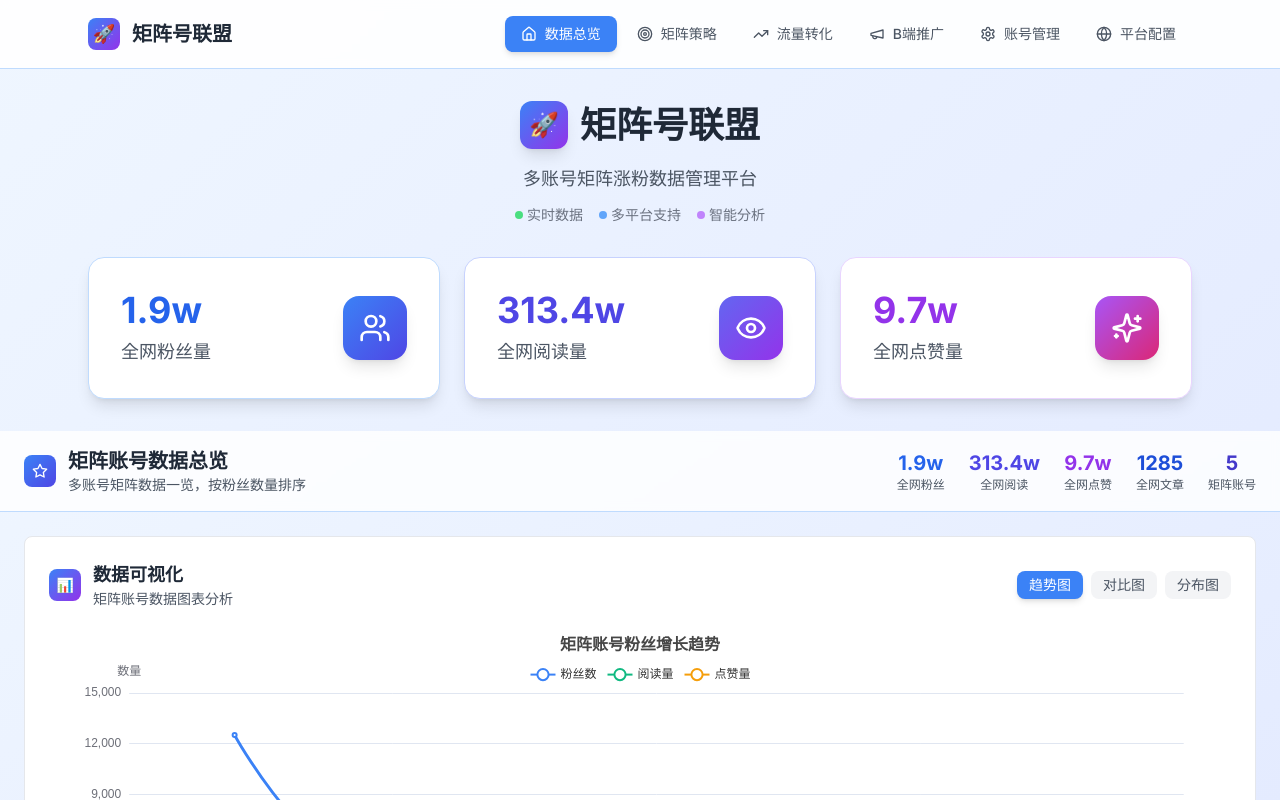
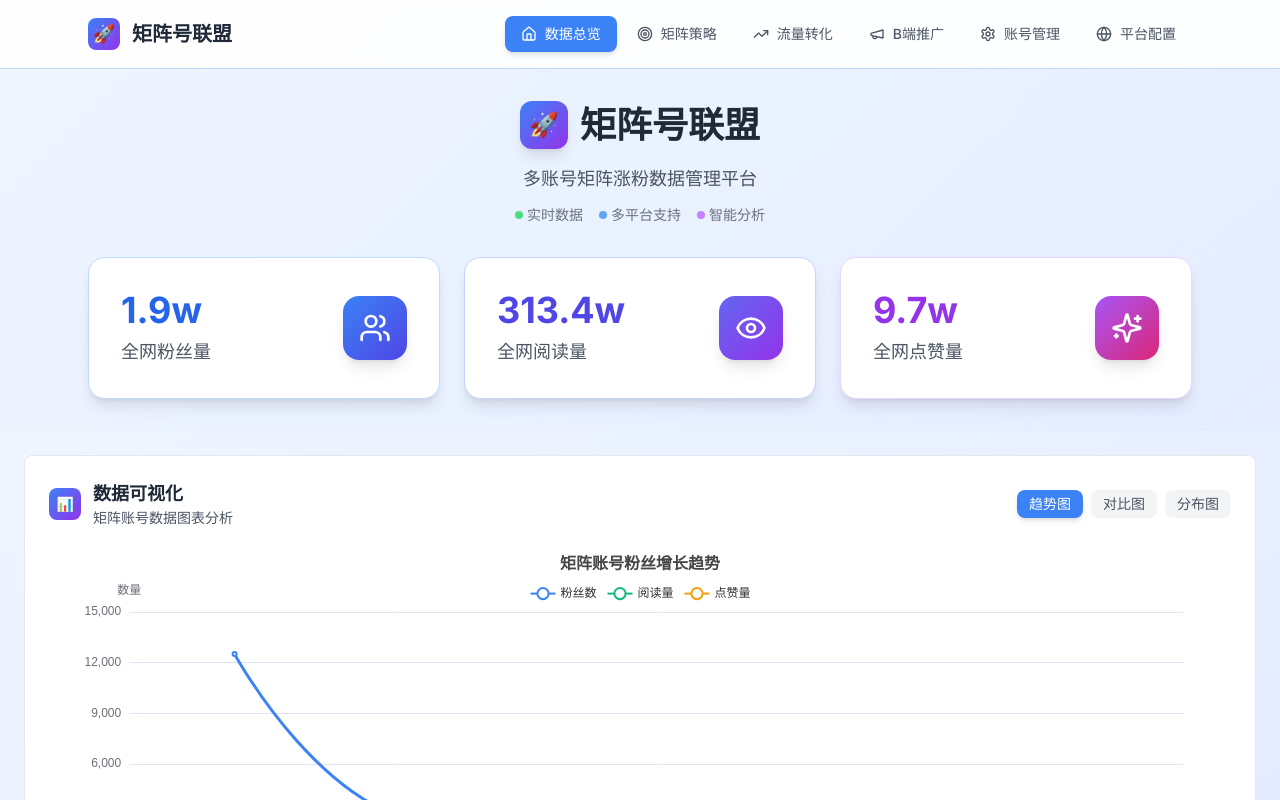
Before and after one commit to TUARAN/MatrixFans, a Vue app: page / in a window 1280 px wide. Shown: the top 800 px of the page. Built offline with nearby package versions, Linux system fonts and the light colour scheme.

Commit message:
feat: 删除Dashboard页面顶部的数据总览标题栏
- 移除矩阵账号数据总览标题
- 移除多账号矩阵数据一览描述
- 移除全网粉丝、阅读、点赞、文章、账号统计显示
- 简化页面布局，直接显示图表和账号列表

```diff
--- a/src/views/DashboardView.vue
+++ b/src/views/DashboardView.vue
@@ -150,56 +150,6 @@ const getGrowthColor = (growth: number): string => {
 
 <template>
   <div class="h-screen bg-gradient-to-br from-blue-50 to-indigo-100 flex flex-col">
-    <!-- 页面标题 -->
-    <div class="bg-white/80 backdrop-blur-sm border-b border-blue-200 flex-shrink-0">
-      <div class="max-w-7xl mx-auto px-6 py-4">
-        <div class="flex items-center justify-between">
-          <div class="flex items-center space-x-3">
-            <div class="w-8 h-8 bg-gradient-to-br from-blue-500 to-indigo-600 rounded-lg flex items-center justify-center">
-              <Star class="w-4 h-4 text-white" />
-            </div>
-            <div>
-              <h1 class="text-xl font-bold text-gray-800">矩阵账号数据总览</h1>
-              <p class="text-gray-600 text-sm">多账号矩阵数据一览，按粉丝数量排序</p>
-            </div>
-          </div>
-
-          <!-- 矩阵全览信息 -->
-          <div class="hidden lg:flex items-center space-x-6">
-            <div class="text-center">
-              <div class="text-xl font-bold text-blue-600">
-                {{ formatNumber(animatedGlobalFans) }}
-              </div>
-              <div class="text-gray-600 text-xs">全网粉丝</div>
-            </div>
-            <div class="text-center">
-              <div class="text-xl font-bold text-indigo-600">
-                {{ formatNumber(animatedGlobalReads) }}
-              </div>
-              <div class="text-gray-600 text-xs">全网阅读</div>
-            </div>
-            <div class="text-center">
-              <div class="text-xl font-bold text-purple-600">
-                {{ formatNumber(animatedGlobalLikes) }}
-              </div>
-              <div class="text-gray-600 text-xs">全网点赞</div>
-            </div>
-            <div class="text-center">
-              <div class="text-xl font-bold text-blue-700">
-                {{ animatedGlobalArticles }}
-              </div>
-              <div class="text-gray-600 text-xs">全网文章</div>
-            </div>
-            <div class="text-center">
-              <div class="text-xl font-bold text-indigo-700">
-                {{ animatedGlobalAccounts }}
-              </div>
-              <div class="text-gray-600 text-xs">矩阵账号</div>
-            </div>
-          </div>
-        </div>
-      </div>
-    </div>
 
     <!-- 主要内容 -->
     <div class="flex-1 max-w-7xl mx-auto px-6 py-6 w-full">
```
